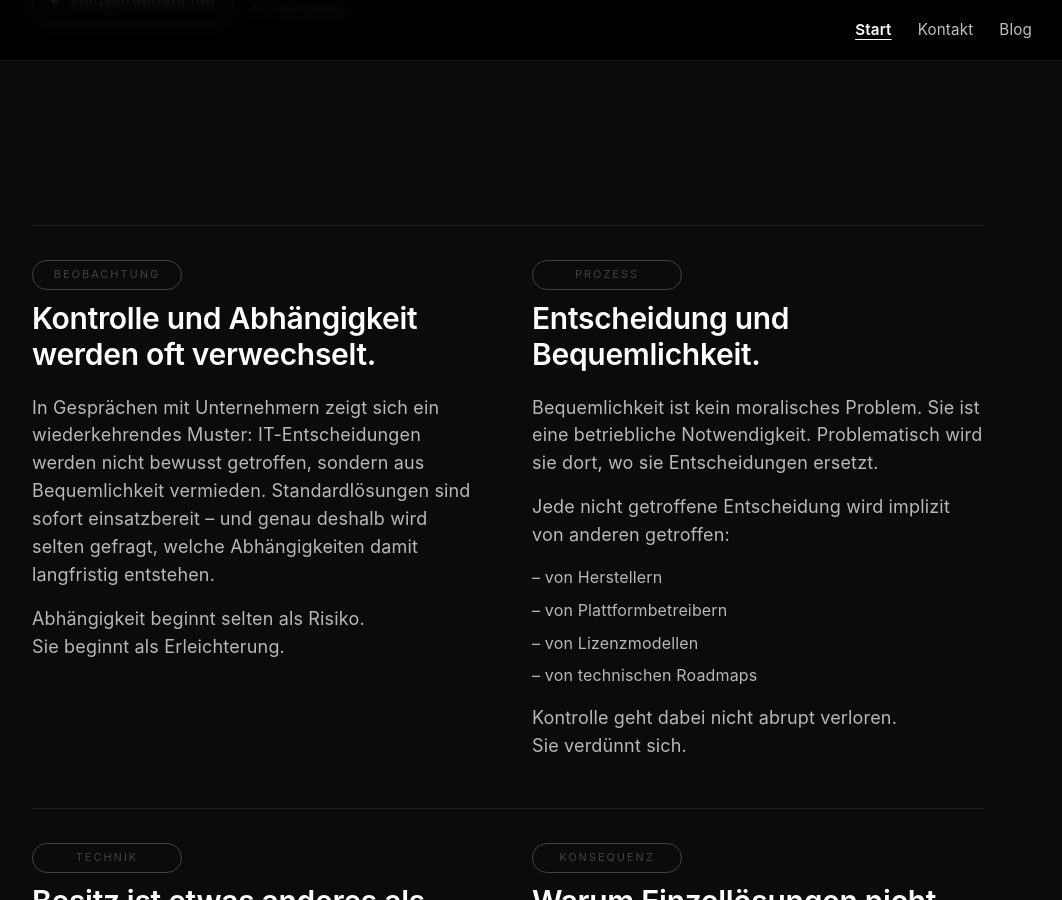
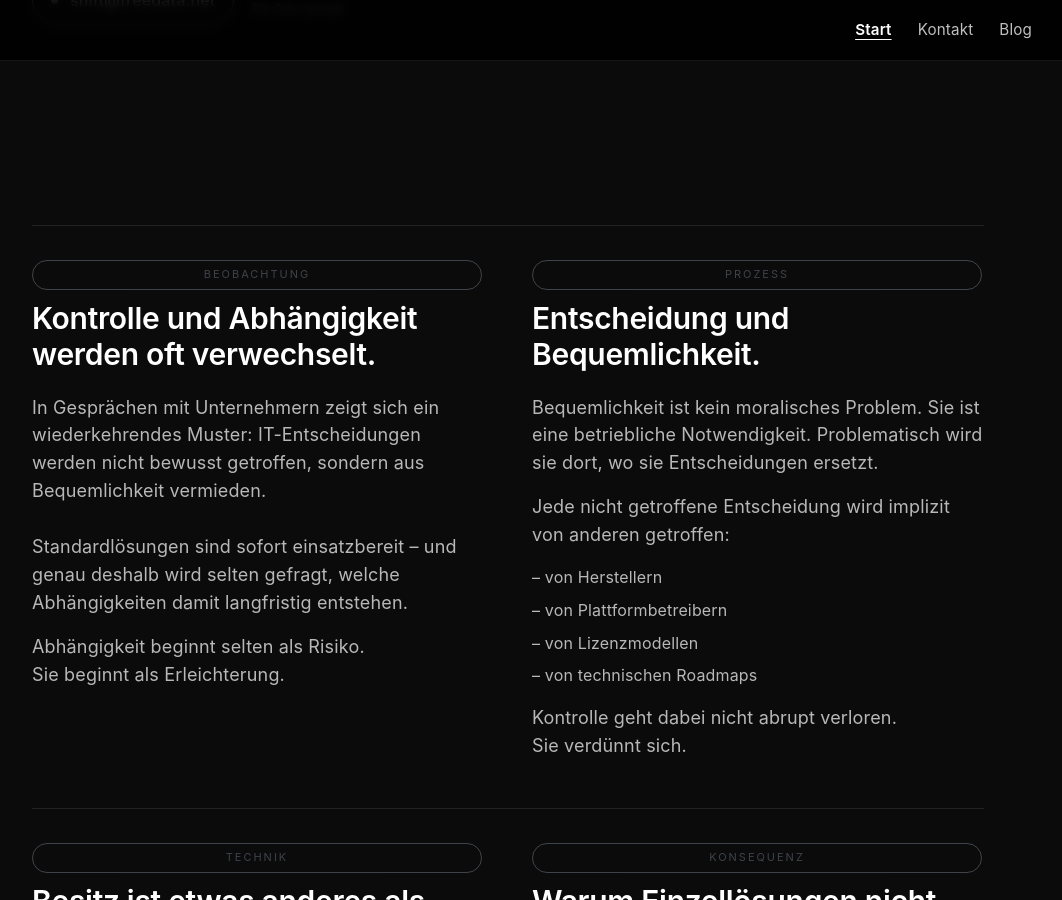
Before and after one commit to freedata-coop/freedata-coop.github.io, a Jekyll site: the page built from index.md, in a window 1280 px wide and 900 px high, scrolled down 598 px. Shown: the whole window, without its empty margins (132-1194 px from the left). Built offline with Jekyll 4.4.1, drawn with Linux system fonts in a browser that asks for light colours.

Commit message:
(feat): edit css

```diff
--- a/assets/custom.css
+++ b/assets/custom.css
@@ -96,7 +96,7 @@ p{
   align-items:center;
   align-self:flex-start;
   justify-content:center;
-  width: 150px;
+  min-width: 450px;
   padding:6px 14px;
   color: var(--mode-accent);
   border:1px solid var(--line);
--- a/index.md
+++ b/index.md
@@ -33,6 +33,7 @@ title: FreeData – Kontrolle statt Abhängigkeit.
     <p>
       In Gesprächen mit Unternehmern zeigt sich ein wiederkehrendes Muster:
       IT-Entscheidungen werden nicht bewusst getroffen, sondern aus Bequemlichkeit vermieden.
+      <br><br>
       Standardlösungen sind sofort einsatzbereit – und genau deshalb wird selten gefragt,
       welche Abhängigkeiten damit langfristig entstehen.
     </p>
```
